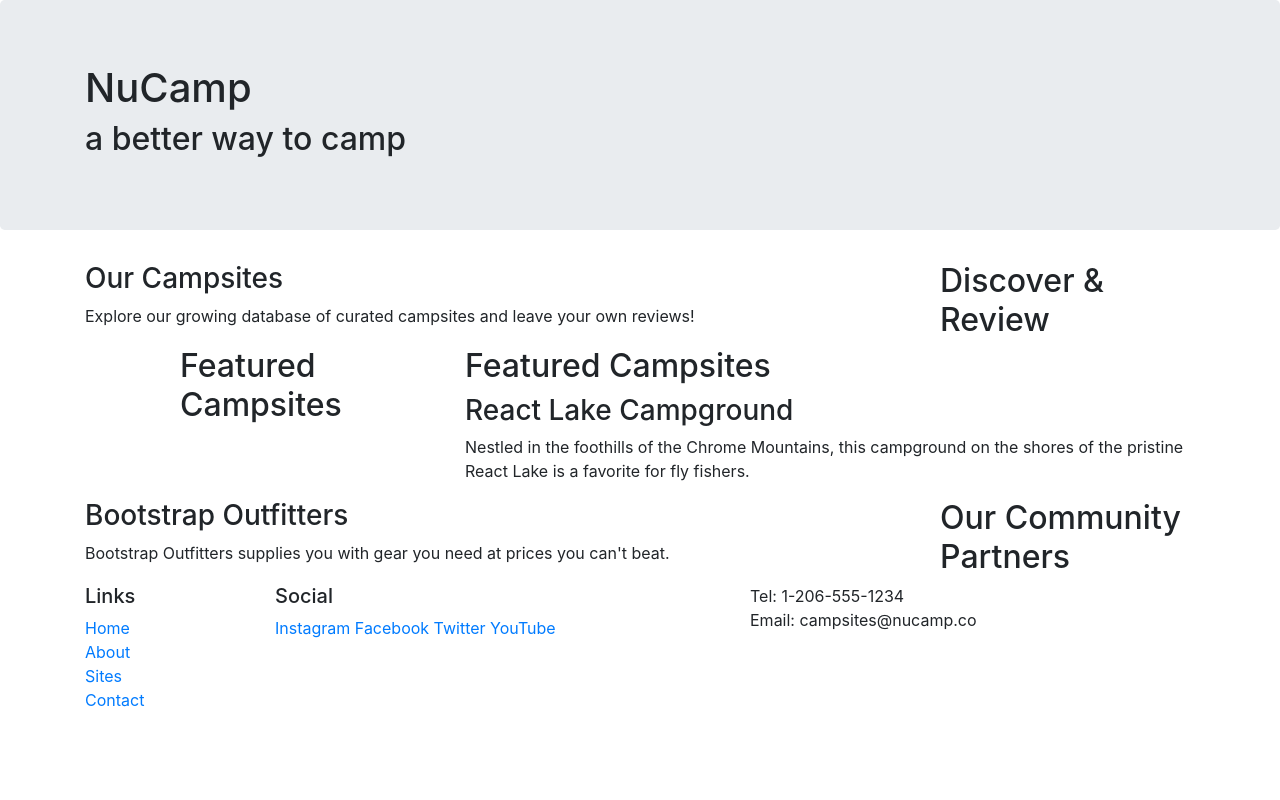
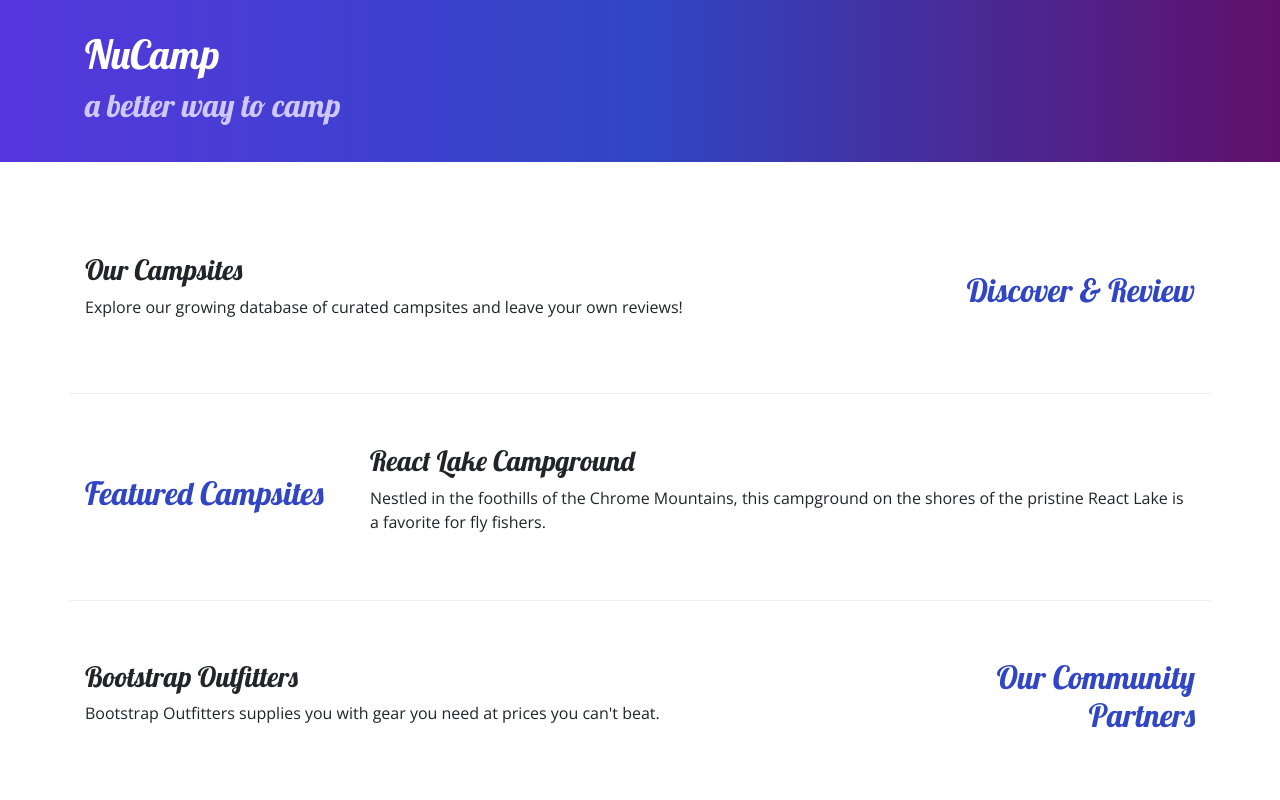
Before and after one commit to FabriceTchekou/nucamp-site, a website: page index.html in a window 1280 px wide. Shown: the top 800 px of the page. Drawn offline with nearby package versions, Linux system fonts and the light colour scheme.

Commit message:
Changing styles

```diff
--- /dev/null
+++ b/css/styles.css
@@ -0,0 +1,32 @@
+body {
+    font-family: "Open Sans", sans-serif;
+}
+
+h1, h2, h3 {
+    font-family: "Lobster", cursive;
+}
+
+h2 {
+    color: #3046C5;
+}
+
+header h2 {
+    color: #CEC8FF;
+}
+
+footer {
+    background-image: linear-gradient(#CEC8FF, white);
+    padding: 20px 0;
+}
+
+.jumbotron {
+    padding: 30px;
+    background-image: linear-gradient(to right, #5637DD, #3046C5, #60106B);
+    color: white;
+}
+
+.row-content {
+    padding: 50px 0;
+    border-bottom: 1px ridge;
+    min-height: 200px;
+}
--- a/index.html
+++ b/index.html
@@ -9,12 +9,16 @@
     <!-- Bootstrap CSS -->
     <link rel="stylesheet" href="node_modules/bootstrap/dist/css/bootstrap.min.css" />
 
+    <!-- Additional CSS must be placed after Bootstrap CSS -->
+    <link rel="stylesheet" href="https://fonts.googleapis.com/css?family=Lobster|Open+Sans" />
+    <link rel="stylesheet" href="css/styles.css" />
+
     <title>NuCamp: A Better Way To Camp</title>
 </head>
 
 <body>
 
-    <header class="jumbotron">
+    <header class="jumbotron jumbotron-fluid">
         <div class="container">
             <div class="row">
                 <div class="col">
@@ -26,9 +30,9 @@
     </header>
 
     <div class="container">
-        <div class="row">
+        <div class="row row-content align-items-center">
             <div class="col-sm-4 order-sm-last col-md-3">
-                <h2>Discover & Review</h2>
+                <h2 class="text-sm-right">Discover & Review</h2>
             </div>
             <div class="col">
                 <h3>Our Campsites</h3>
@@ -39,12 +43,11 @@
     </div>
 
     <div class="container">
-        <div class="row">
-            <div class="col-sm-4 col-md-3 offset-1">
+        <div class="row row-content align-items-center">
+            <div class="col-sm-4 col-md-3">
                 <h2>Featured Campsites</h2>
             </div>
             <div class="col">
-                <h2>Featured Campsites</h2>
                 <h3>React Lake Campground</h3>
                 <p>Nestled in the foothills of the Chrome Mountains, this campground on the shores of the pristine React
                     Lake is
@@ -55,9 +58,9 @@
     </div>
 
     <div class="container">
-        <div class="row">
+        <div class="row row-content align-items-center">
             <div class="col-sm-4 order-sm-last col-md-3">
-                <h2>Our Community Partners</h2>
+                <h2 class="text-sm-right">Our Community Partners</h2>
             </div>
             <div class="col">
                 <h3>Bootstrap Outfitters</h3>
@@ -70,7 +73,7 @@
     <footer>
         <div class="container">
             <div class="row">
-                <div class="col-4 col-sm-2">
+                <div class="col-4 col-sm-2  offset-1">
                     <h5>Links</h5>
                     <ul class="list-unstyled">
                         <li><a href="#">Home</a></li>
@@ -80,14 +83,14 @@
                     </ul>
                 </div>
 
-                <div class="col-6 col-sm-5">
+                <div class="col-6 col-sm-5 text-center">
                     <h5>Social</h5>
                     <a href="http://instagram.com/">Instagram</a>
                     <a href="http://facebook.com/">Facebook</a>
                     <a href="http://twitter.com/">Twitter</a>
                     <a href="http://youtube.com/">YouTube</a>
                 </div>
-                <div class="col-sm-4">
+                <div class="col-sm-4 text-center">
                     Tel: 1-206-555-1234<br />
                     Email: campsites@nucamp.co
                 </div>
```
